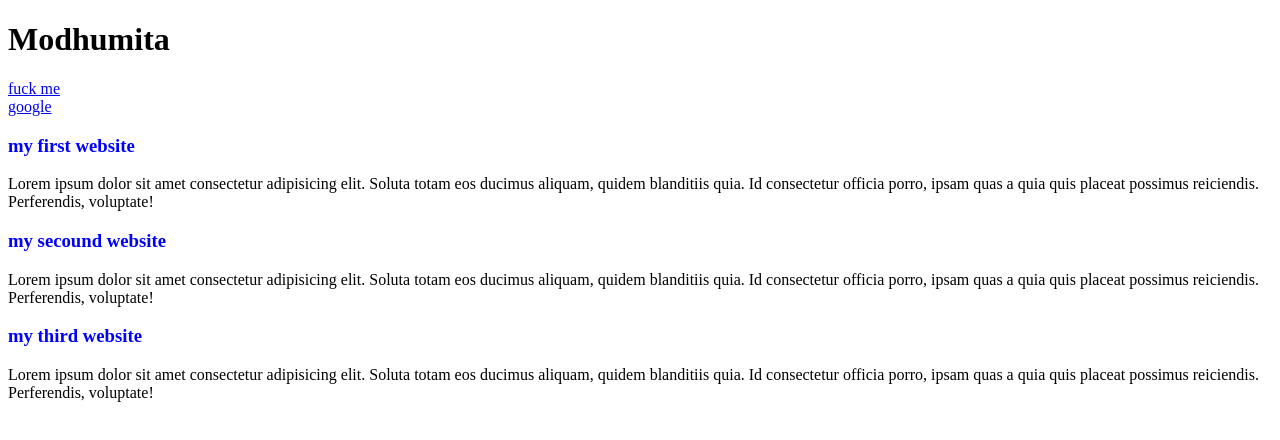
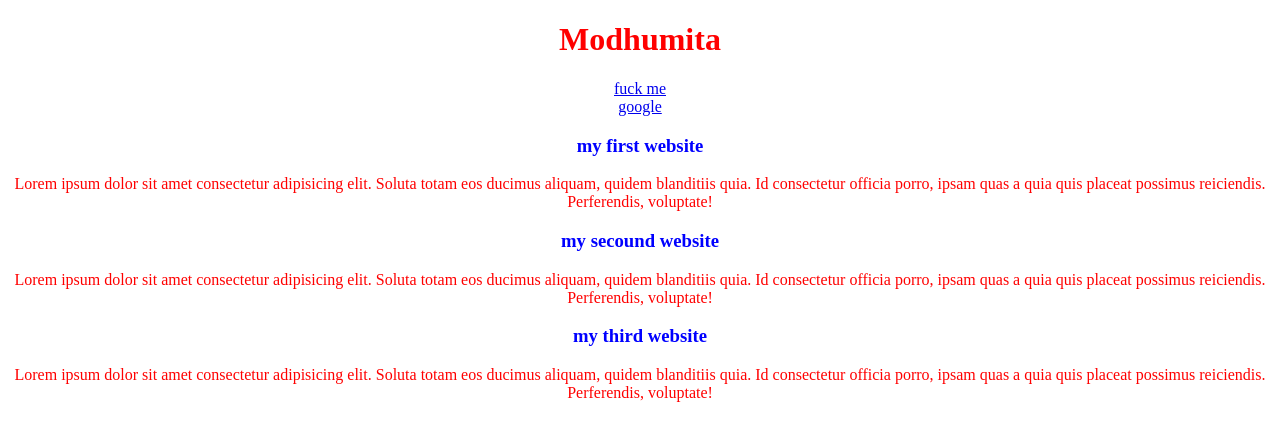
Before and after one commit to LIBx09/My-first-git, a plain HTML site: page index.html in a window 1280 px wide. Drawn offline with Linux system fonts and the light colour scheme.

Commit message:
my sec push

```diff
--- a/index.html
+++ b/index.html
@@ -7,21 +7,21 @@
     <link rel="stylesheet" href="styles/blog.css/blog.css">
     </head>
 <body>
-    <div>
+    <div class="root">
         <h1>Modhumita</h1>
         <a href="images/modhu1.jpg.jpg" download="mou">fuck me</a>
         <br>
         <a href="https://www.google.com/maps/@23.8197028,90.3688681,15z?entry=ttu" target="_blank">google</a>
     </div>
-     <div>
+     <div class="root">
         <h3>my first website</h3>
         <p>Lorem ipsum dolor sit amet consectetur adipisicing elit. Soluta totam eos ducimus aliquam, quidem blanditiis quia. Id consectetur officia porro, ipsam quas a quia quis placeat possimus reiciendis. Perferendis, voluptate!</p>
     </div>
-     <div>
+     <div class="root">
         <h3>my secound website</h3>
         <p>Lorem ipsum dolor sit amet consectetur adipisicing elit. Soluta totam eos ducimus aliquam, quidem blanditiis quia. Id consectetur officia porro, ipsam quas a quia quis placeat possimus reiciendis. Perferendis, voluptate!</p>
     </div>
-     <div>
+     <div class="root">
         <h3>my third website</h3>
         <p>Lorem ipsum dolor sit amet consectetur adipisicing elit. Soluta totam eos ducimus aliquam, quidem blanditiis quia. Id consectetur officia porro, ipsam quas a quia quis placeat possimus reiciendis. Perferendis, voluptate!</p>
     </div>
--- a/styles/blog.css/blog.css
+++ b/styles/blog.css/blog.css
@@ -5,3 +5,7 @@
 h3{
     color: blue;
 }
+.root{
+    color: red;
+    text-align: center;
+}
```
Also changed, not shown: Friends/friends.html (deleted, +0 -11 lines), img/modhu.jpg.jpg (renamed from images/modhu.jpg.jpg), img/modhu1.jpg.jpg (renamed from images/modhu1.jpg.jpg), img/modhu2.jpg.jpg (renamed from images/modhu2.jpg.jpg), img/modhu3.jpg.jpg (renamed from images/modhu3.jpg.jpg), img/modhu4.jpg.jpg (renamed from images/modhu4.jpg.jpg), img/modhu5.jpg.jpg (renamed from images/modhu5.jpg.jpg), img/modhu6.jpg.jpg (renamed from images/modhu6.jpg.jpg), img/modhu7.jpg.jpg (renamed from images/modhu7.jpg.jpg), img/modhu8.jpg.jpg (renamed from images/modhu8.jpg.jpg).
